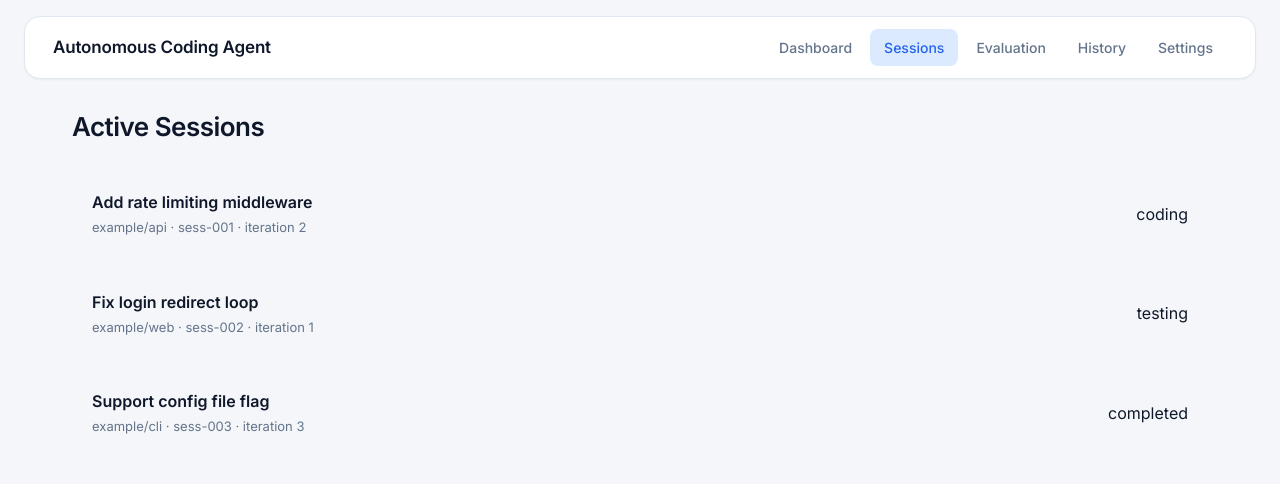
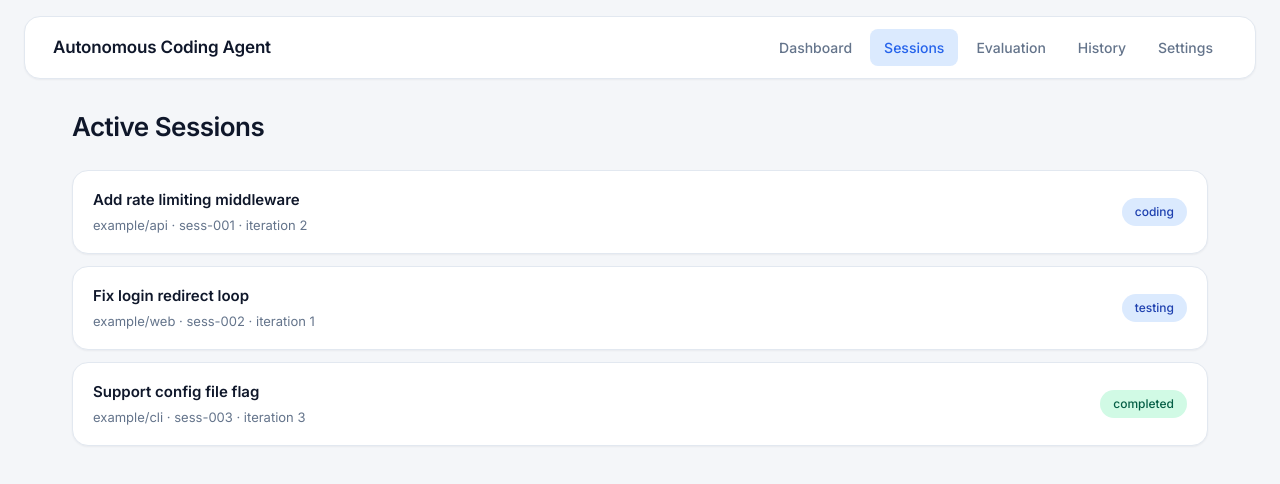
Before and after one commit to AdnanRaza88/autonomous-coding-agent, a React (Vite) app in the folder frontend/: page /sessions in a window 1280 px wide. Shown: the top 484 px of the page. Built offline with nearby package versions, Linux system fonts and the light colour scheme.

Commit message:
Use card and badge classes for sessions list

```diff
--- a/frontend/src/pages/Sessions.tsx
+++ b/frontend/src/pages/Sessions.tsx
@@ -25,32 +25,26 @@ const mockSessions = [
 ];
 
 function statusClass(status: string) {
-  if (status === "completed") return "success";
-  if (status === "failed") return "danger";
-  if (status === "reflecting") return "warning";
-  return "info";
+  if (status === "completed") return "badge-success";
+  if (status === "failed") return "badge-danger";
+  if (status === "reflecting") return "badge-warning";
+  return "badge-info";
 }
 
 function Sessions() {
   return (
     <div>
       <h1 className="page-title">Active Sessions</h1>
-      <div style={{ display: "flex", flexDirection: "column", gap: 12 }}>
+      <div className="card-list">
         {mockSessions.map((s) => (
-          <Link
-            key={s.id}
-            to={`/sessions/${s.id}`}
-            style={{ textDecoration: "none", color: "inherit" }}
-          >
-            <div className="glass-card" style={{ padding: 20, display: "flex", justifyContent: "space-between", alignItems: "center" }}>
-              <div>
-                <div style={{ fontWeight: 600 }}>{s.issue}</div>
-                <div style={{ fontSize: 13, color: "var(--text-secondary)", marginTop: 4 }}>
-                  {s.repo} · {s.id} · iteration {s.iteration}
-                </div>
+          <Link key={s.id} to={`/sessions/${s.id}`} className="card session-row">
+            <div>
+              <div className="title">{s.issue}</div>
+              <div className="meta">
+                {s.repo} · {s.id} · iteration {s.iteration}
               </div>
-              <span className={`clay-badge ${statusClass(s.status)}`}>{s.status}</span>
             </div>
+            <span className={`badge ${statusClass(s.status)}`}>{s.status}</span>
           </Link>
         ))}
       </div>
```
